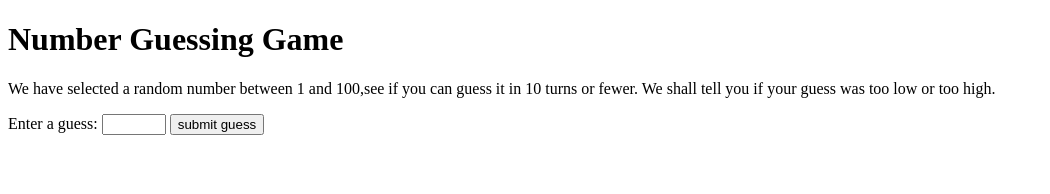
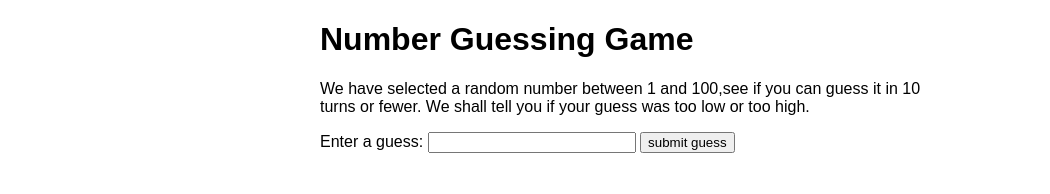
Before and after one commit to grahamssendagire/games, a plain HTML site: page index.html in a window 1280 px wide. Shown: the whole page, without its empty margins (0-1050 px from the left). Drawn offline with Linux system fonts and the light colour scheme.

Commit message:
game update

```diff
--- a/index.html
+++ b/index.html
@@ -3,6 +3,27 @@
 <head>
   <meta charset="utf-8">
   <title>Number guessing game</title>
+  <style>
+    html {
+      font-family: sans-serif;
+    }
+
+    body {
+      width: 50%;
+      max-width: 800px;
+      min-width: 480px;
+      margin: 0 auto;
+    }
+
+    .form input[type="number"] {
+      width: 200px;
+    }
+
+    .lastResult {
+      color: white;
+      padding: 3px;
+    }
+  </style>
 </head>
 <body>
     <header>
```
